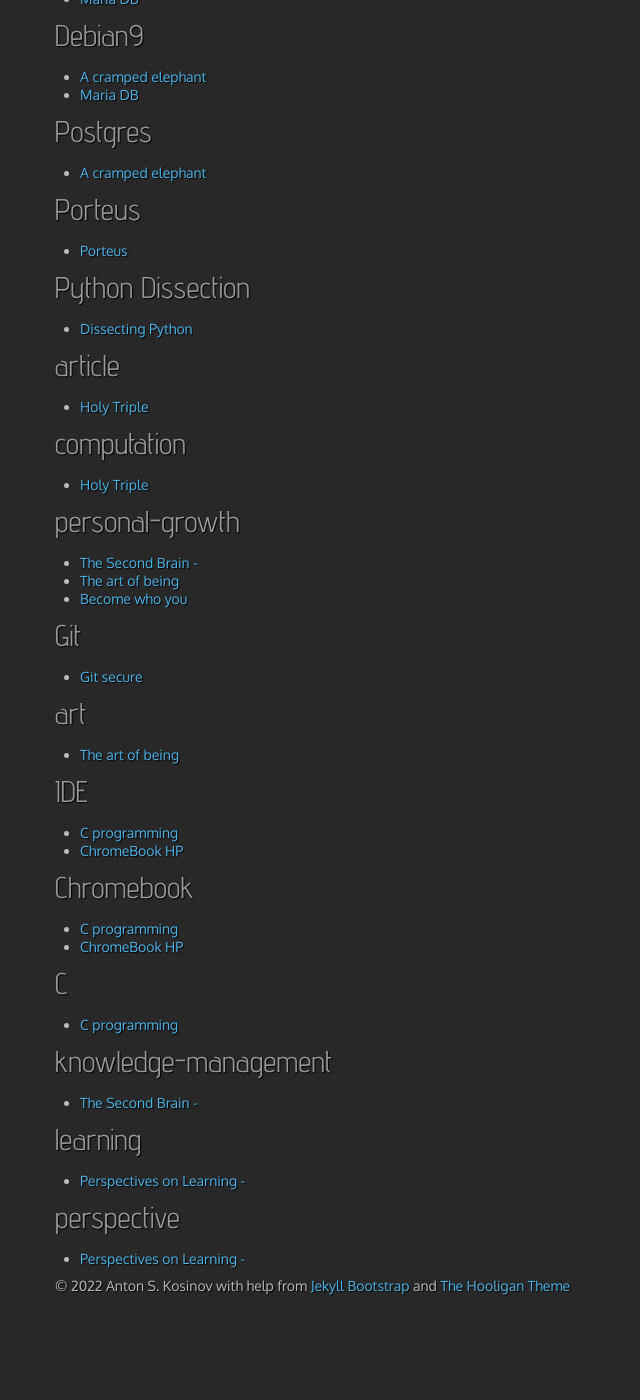
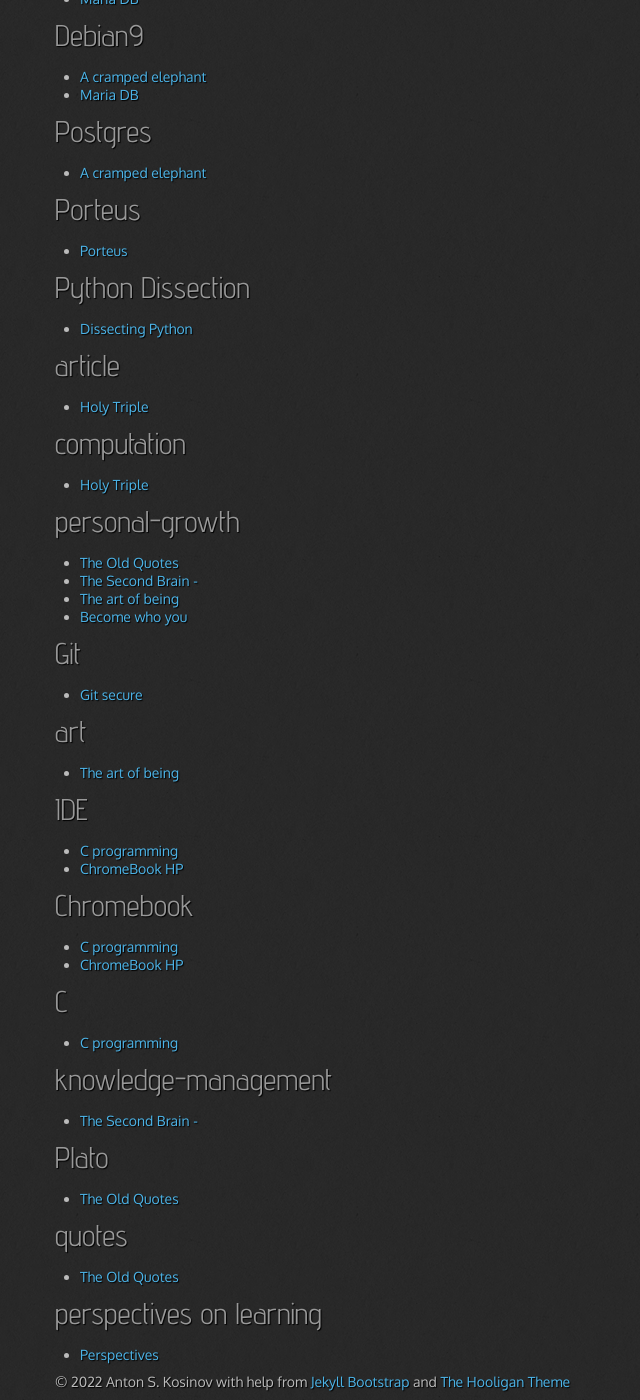
Before and after one commit to 0--key/0--key.github.io, a Jekyll site: the page built from categories.html, in a window 1280 px wide and 1400 px high, scrolled down 5968 px. Shown: the whole window, without its empty margins (0-640 px from the left). Built offline with Jekyll 4.4.1, drawn with Linux system fonts in a browser that asks for light colours; nearby versions of some CDN libraries; before the commit the page ends 7272 px from its top, so only the background shows below that; some of the changed text lies outside the part shown.

```diff
--- /dev/null
+++ b/_posts/2022-01-31-Plato's-quotes.html
@@ -0,0 +1,121 @@
+---
+layout: page
+title: The Old Quotes
+tagline: " are true gold"
+permalink: /personal/growth/Plato's-quotes.html
+categories: [personal-growth, Plato, quotes]
+tags: [become, yourself, wit, wisdom]
+---
+
+<div id="table-of-contents" role="doc-toc">
+<h2>Table of Contents</h2>
+<div id="text-table-of-contents" role="doc-toc">
+<ul>
+<li><a href="#orgd4a4ef9">Prelude</a></li>
+<li><a href="#orgc637bea">Quotes</a>
+<ul>
+<li><a href="#orgc49884b">The beginning</a></li>
+<li><a href="#org53ac3fc">I shall assume</a></li>
+<li><a href="#org651973b">Wonder is the feeling of a philosopher,</a></li>
+<li><a href="#org8c9088e">Perception and knowledge</a></li>
+<li><a href="#orgf9ce311">No one should be discouraged, Theaetetus,</a></li>
+<li><a href="#org1ec0afc">It is impossible to conceive</a></li>
+<li><a href="#orgc1165df">All that is said by any of us</a></li>
+<li><a href="#org9333565">Friends have all</a></li>
+</ul>
+</li>
+</ul>
+</div>
+</div>
+
+<div id="outline-container-orgd4a4ef9" class="outline-2">
+<h2 id="orgd4a4ef9">Prelude</h2>
+<div class="outline-text-2" id="text-orgd4a4ef9">
+<p>
+Even shallow attention on to a history of human race intellectual
+gestation might disclose fact its initialization in the ancient
+period. Thurther deduction show up its huge bonds with writing and
+literacy, so it defineteley points on one of the most ancient Greek
+philosopher ever known, the student of Socrates and the teacher of
+Aristotle, - <b>Plato</b> (born 428/427 bce, Athens, Greece—died 348/347,
+Athens)
+</p>
+</div>
+</div>
+
+<div id="outline-container-orgc637bea" class="outline-2">
+<h2 id="orgc637bea">Quotes</h2>
+<div class="outline-text-2" id="text-orgc637bea">
+</div>
+<div id="outline-container-orgc49884b" class="outline-3">
+<h3 id="orgc49884b">The beginning</h3>
+<div class="outline-text-3" id="text-orgc49884b">
+<p>
+is the most important part of the work.
+</p>
+</div>
+</div>
+
+<div id="outline-container-org53ac3fc" class="outline-3">
+<h3 id="org53ac3fc">I shall assume</h3>
+<div class="outline-text-3" id="text-org53ac3fc">
+<p>
+that your silence gives consent.
+</p>
+</div>
+</div>
+
+<div id="outline-container-org651973b" class="outline-3">
+<h3 id="org651973b">Wonder is the feeling of a philosopher,</h3>
+<div class="outline-text-3" id="text-org651973b">
+<p>
+and philosophy begins in wonder.
+</p>
+</div>
+</div>
+
+<div id="outline-container-org8c9088e" class="outline-3">
+<h3 id="org8c9088e">Perception and knowledge</h3>
+<div class="outline-text-3" id="text-org8c9088e">
+<p>
+could never be the same.
+</p>
+</div>
+</div>
+
+<div id="outline-container-orgf9ce311" class="outline-3">
+<h3 id="orgf9ce311">No one should be discouraged, Theaetetus,</h3>
+<div class="outline-text-3" id="text-orgf9ce311">
+<p>
+who can make constant progress, even though it be slow.
+</p>
+</div>
+</div>
+
+<div id="outline-container-org1ec0afc" class="outline-3">
+<h3 id="org1ec0afc">It is impossible to conceive</h3>
+<div class="outline-text-3" id="text-org1ec0afc">
+<p>
+of many without one.
+</p>
+</div>
+</div>
+
+<div id="outline-container-orgc1165df" class="outline-3">
+<h3 id="orgc1165df">All that is said by any of us</h3>
+<div class="outline-text-3" id="text-orgc1165df">
+<p>
+can only be imitation and representation.
+</p>
+</div>
+</div>
+
+<div id="outline-container-org9333565" class="outline-3">
+<h3 id="org9333565">Friends have all</h3>
+<div class="outline-text-3" id="text-org9333565">
+<p>
+things in common.
+</p>
+</div>
+</div>
+</div>
--- a/_posts/2022-02-01-learning-perspectives-intro.html
+++ b/_posts/2022-02-01-learning-perspectives-intro.html
@@ -1,9 +1,9 @@
 ---
 layout: page
-title: Perspectives on Learning -
-tagline: " and instruction"
+title: Perspectives
+tagline: " on learning and instruction. Intro."
 permalink: /learning/course/perspectives_on_learning_intro.html
-categories: [learning, perspective]
+categories: [perspectives on learning]
 tags: [intro]
 ---
 
@@ -15,15 +15,15 @@ studied. But before we start to do that I would like to zoom in on a
 very old beard piece of art a fresco made by Raphael and shown in the
 vatican museums in Rome. Here you see a very famous school of athens
 in which I myself very much would like to have been a teacher because
-all the famous philosophers are there. You see [] sitting there on the
-stairs but more importantly we will zoom in on two very famous
-philosophers Plato Aristotle. Plato on the left is pointing upwards
-with this digit finger, and Aristotle is is pointing in front of him to
-the world around him.
+all the famous philosophers are there. You see Diogenes sitting there
+on the stairs but more importantly we will zoom in on two very famous
+philosophers Plato and Aristotle. Plato on the left is pointing upwards
+with this digit finger, and Aristotle is is pointing in front of him
+to the world around him.
 </p>
 
 
-<div id="orge1792c3" class="figure">
+<div id="org683b250" class="figure">
 <p><img src="http://0--key.github.io/assets/img/learning/Plato&amp;Aristotle.jpg" alt="Plato and Aristotle" width="80%" title="Two Philosophers" align="center" />
 </p>
 <p><span class="figure-number">Figure 1: </span>Plato and Aristotle</p>
```
